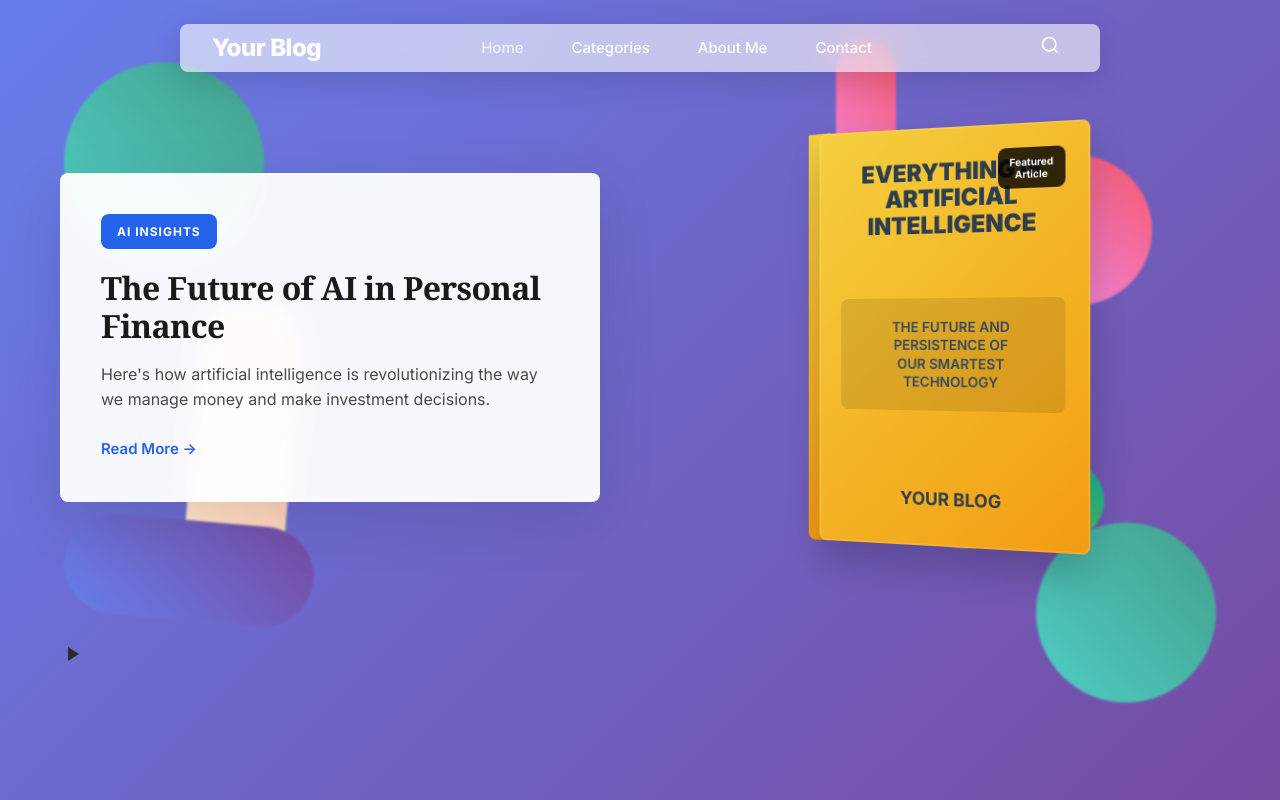
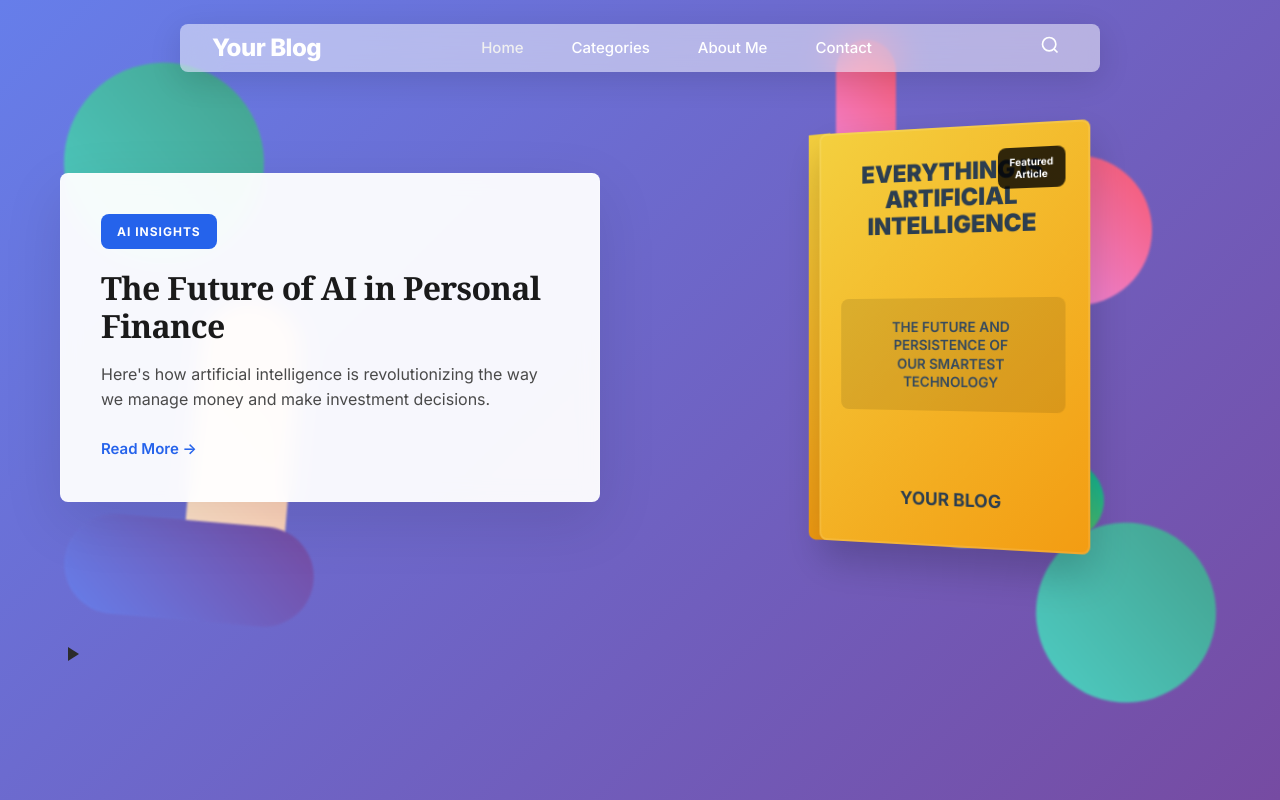
Before and after one commit to vru-thi/vruthi, a plain HTML site: page index.html in a window 1280 px wide. Shown: the top 800 px of the page. Drawn offline with Linux system fonts and the light colour scheme.

Commit message:
Update style.css

```diff
--- a/style.css
+++ b/style.css
@@ -39,7 +39,7 @@ h3 {
 
 /* Navigation */
 .navbar {
-    background: rgba(255, 255, 255, 0.6);
+    background: rgba(255, 255, 255, 0.5);
     backdrop-filter: blur(20px);
     padding: 0;
     position: fixed;
```
